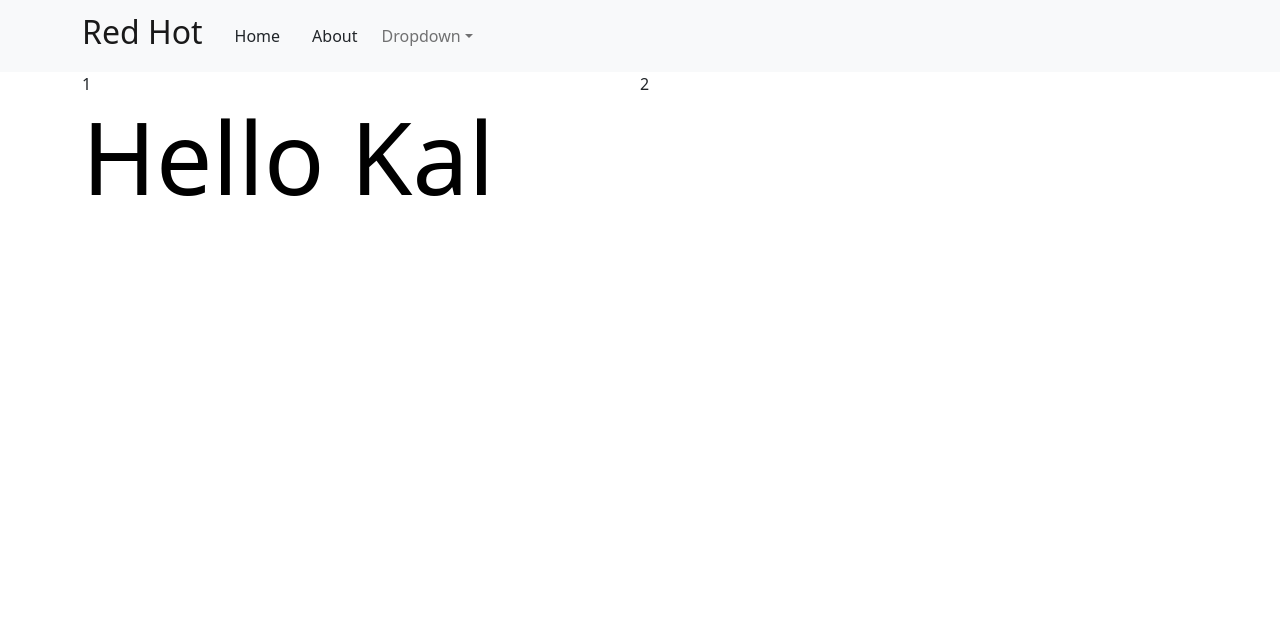
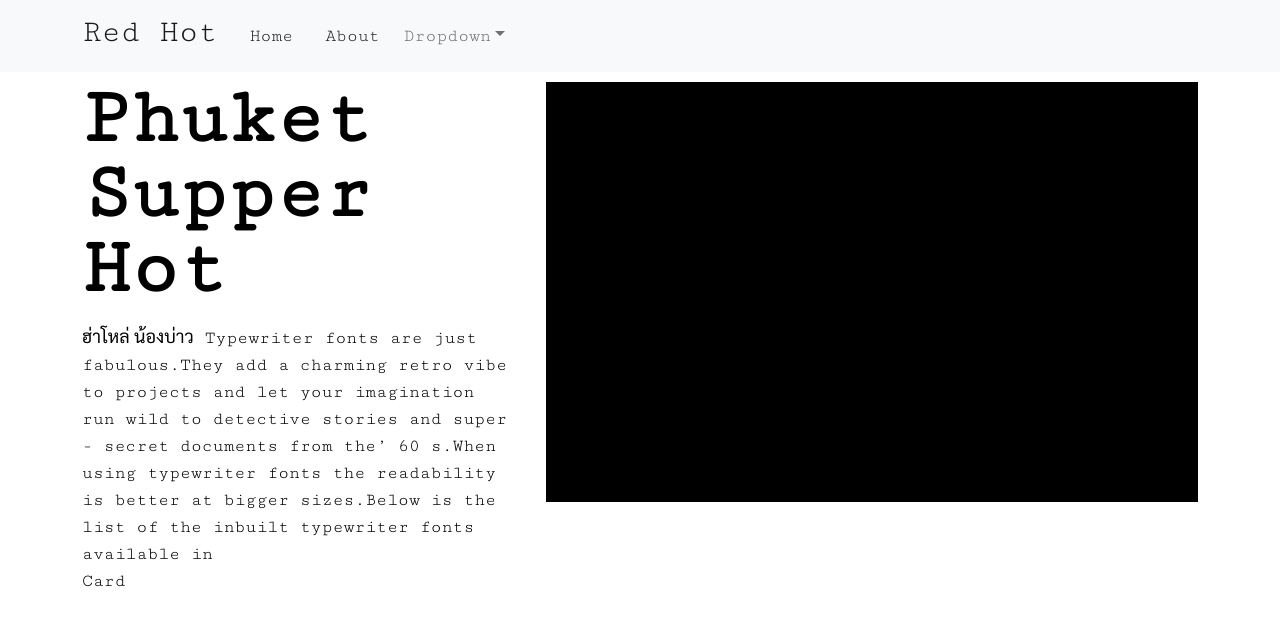
Before and after one commit to BallPanupan/redhot, a Next.js app: page / in a window 1280 px wide. Shown: the top 626 px of the page. Built offline with nearby package versions, Linux system fonts and the light colour scheme.

Commit message:
udpate css of main-content

```diff
--- /dev/null
+++ b/components/CardList.js
@@ -0,0 +1,9 @@
+function CardList() {
+    return (
+        <div className="card-content">
+            Card
+        </div>
+    );
+  }
+
+  export default CardList;
--- a/components/MainContent.js
+++ b/components/MainContent.js
@@ -1,8 +1,21 @@
 function MainContent() {
     return (
         <div className="main-content">
-            <div className="left">1</div>
-            <div className="right">2</div>
+            <div className="left">
+                <div className="content-header">
+                    <h1>Phuket Supper Hot</h1>
+                </div>
+                <div className="content-body">
+                    <span>ฮ่าโหล่ น้องบ่าว</span> Typewriter fonts are just fabulous.They add a charming retro vibe to projects and
+                    let your imagination run wild to detective stories and super - secret documents from the’ 60 s.When using typewriter fonts the readability is better at bigger sizes.Below is the list of the inbuilt typewriter fonts available in
+                </div>
+            </div>
+
+            <div className="right">
+                <div className="vdo">
+                    VDO
+                </div>
+            </div>
         </div>
     );
   }
--- a/pages/index.js
+++ b/pages/index.js
@@ -1,18 +1,20 @@
 import { Container} from "react-bootstrap";
 import MainContent from "../components/MainContent";
+import CardList from "../components/CardList";
+
+import Head from 'next/head'
 
 export default function Home() {
   return (
     <>
+      <Head>
+        <title>Phuket Red Hot</title>
+      </Head>
 
       <Container>
+
         <MainContent/>
-        <div className="content-header">
-          <h1>Hello Kal</h1>
-        </div>
-
-
-
+        <CardList/>
 
       </Container>
     </>
--- a/styles/index.scss
+++ b/styles/index.scss
@@ -1,8 +1,25 @@
+@import url('https://fonts.googleapis.com/css2?family=Cutive+Mono&family=Sarabun:ital,wght@0,100;0,200;0,300;0,400;0,500;0,600;0,700;0,800;1,100;1,200;1,300;1,400;1,500;1,600;1,700;1,800&display=swap');
+body {
+    font-family: 'Cutive Mono', monospace;
+    color: black;
+    font-size: 18px;
+}
+
+span {
+    font-family: 'Sarabun', sans-serif;
+}
+
 .content-header {
     h1 {
-        color: rgb(0, 0, 0);
-        font-size: 100px;
+        color: black;
+        font-size: 5rem;
+        line-height: 75px;
+        font-weight: bold;
     }
+}
+
+.content-body {
+    margin-top: 15px;
 }
 
 .navbar {
@@ -13,13 +30,21 @@
 
 .main-content {
     display: flex;
+    margin-top: 10px;
+    gap: 30px;
 
     .left {
-        width: 50%;
+        width: 40%;
+        align-self: center;
     }
 
     .right {
-        width: 50%;
+        width: 60%;
+
+        .vdo {
+            background-color: black;
+            height: 420px;
+        }
     }
 
     @media screen and (max-width: 768px) {
```
